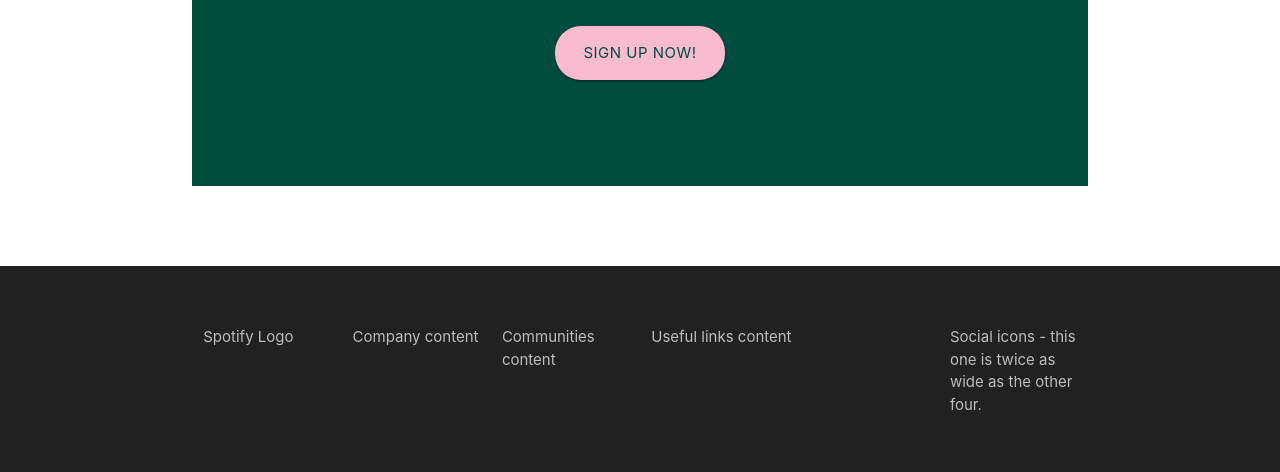
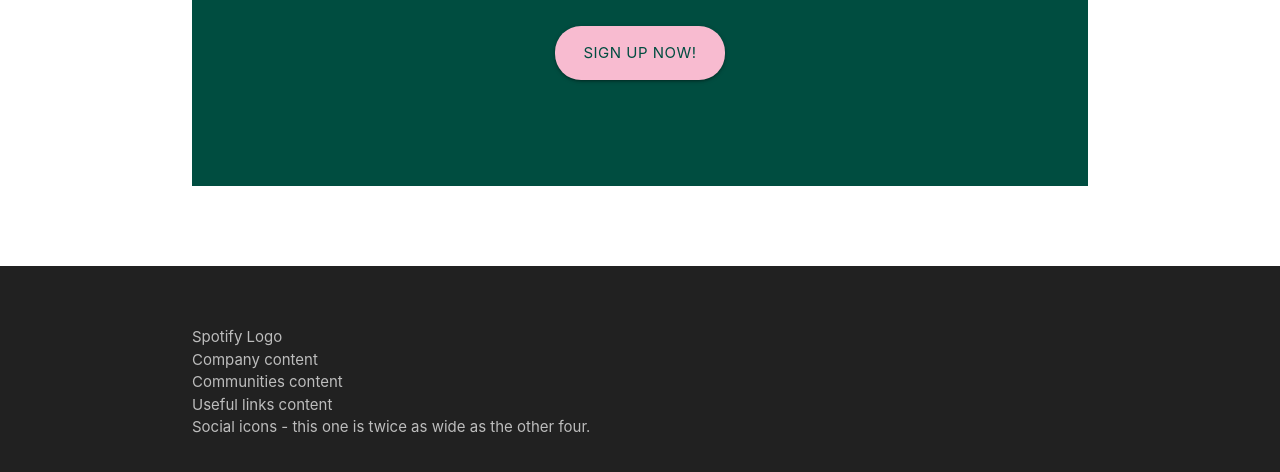
Before and after one commit to vsbluth5/spotify-starter, a plain HTML site: page index.html in a window 1280 px wide. Shown: the part 358-830 px from the top of the page. Drawn offline with nearby package versions, Linux system fonts and the light colour scheme.

Commit message:
🍕⚾️ Checkpoint ./index.html:5319319/30

```diff
--- a/index.html
+++ b/index.html
@@ -39,11 +39,11 @@
       <div class="container">
         <div class="row">
           <!-- These divs will need classes so that they work as described -->
-          <div class="col s2">Spotify Logo</div>
-          <div class="col s2">Company content</div>
-          <div class="col s2">Communities content</div>
-          <div class="col s4">Useful links content</div>
-          <div class="col s2">Social icons - this one is twice as wide as the other four.</div>
+          <div class="">Spotify Logo</div>
+          <div class="">Company content</div>
+          <div class="">Communities content</div>
+          <div class="">Useful links content</div>
+          <div class="">Social icons - this one is twice as wide as the other four.</div>
         </div>
       </div>
     </footer>
```
